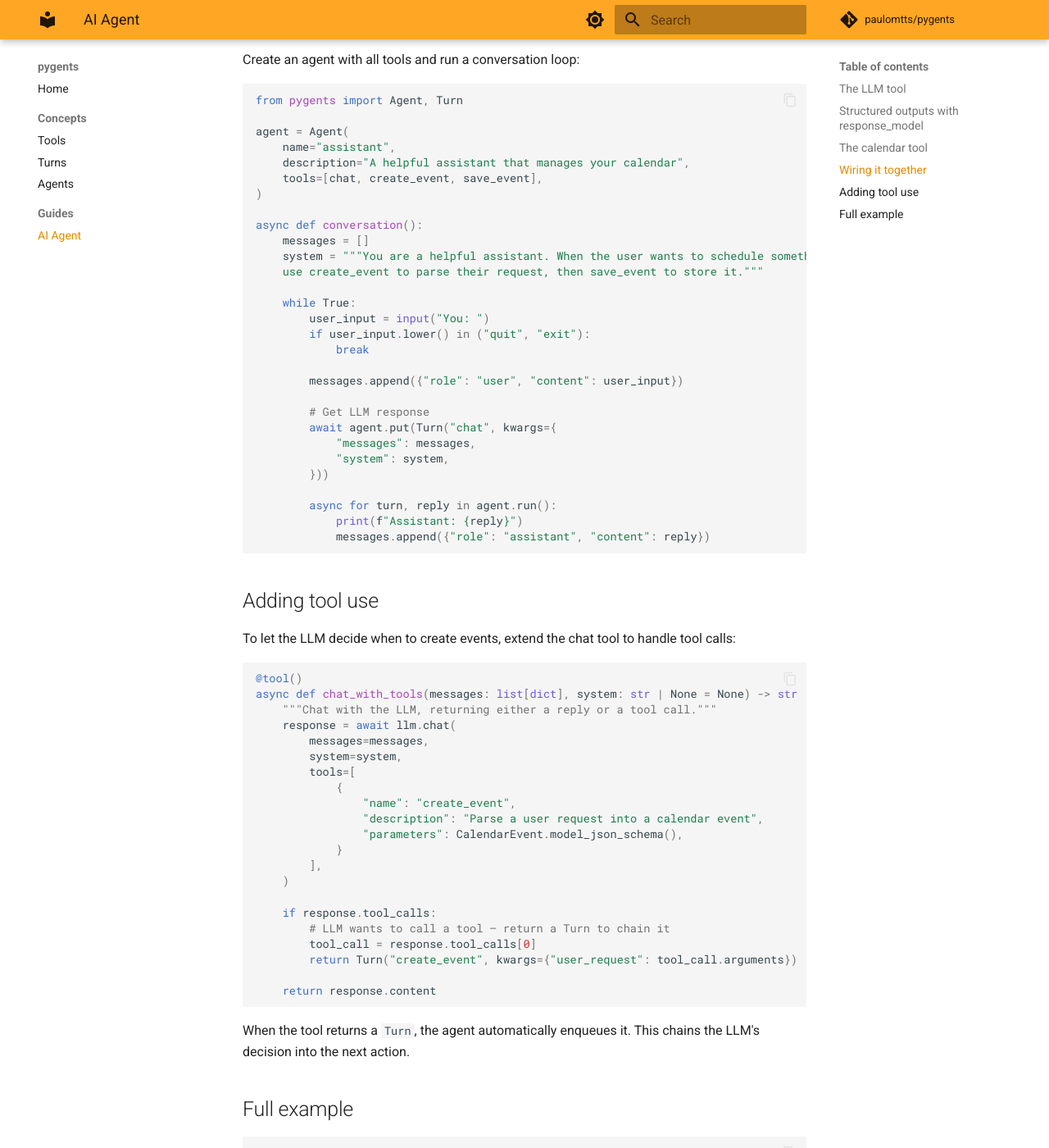
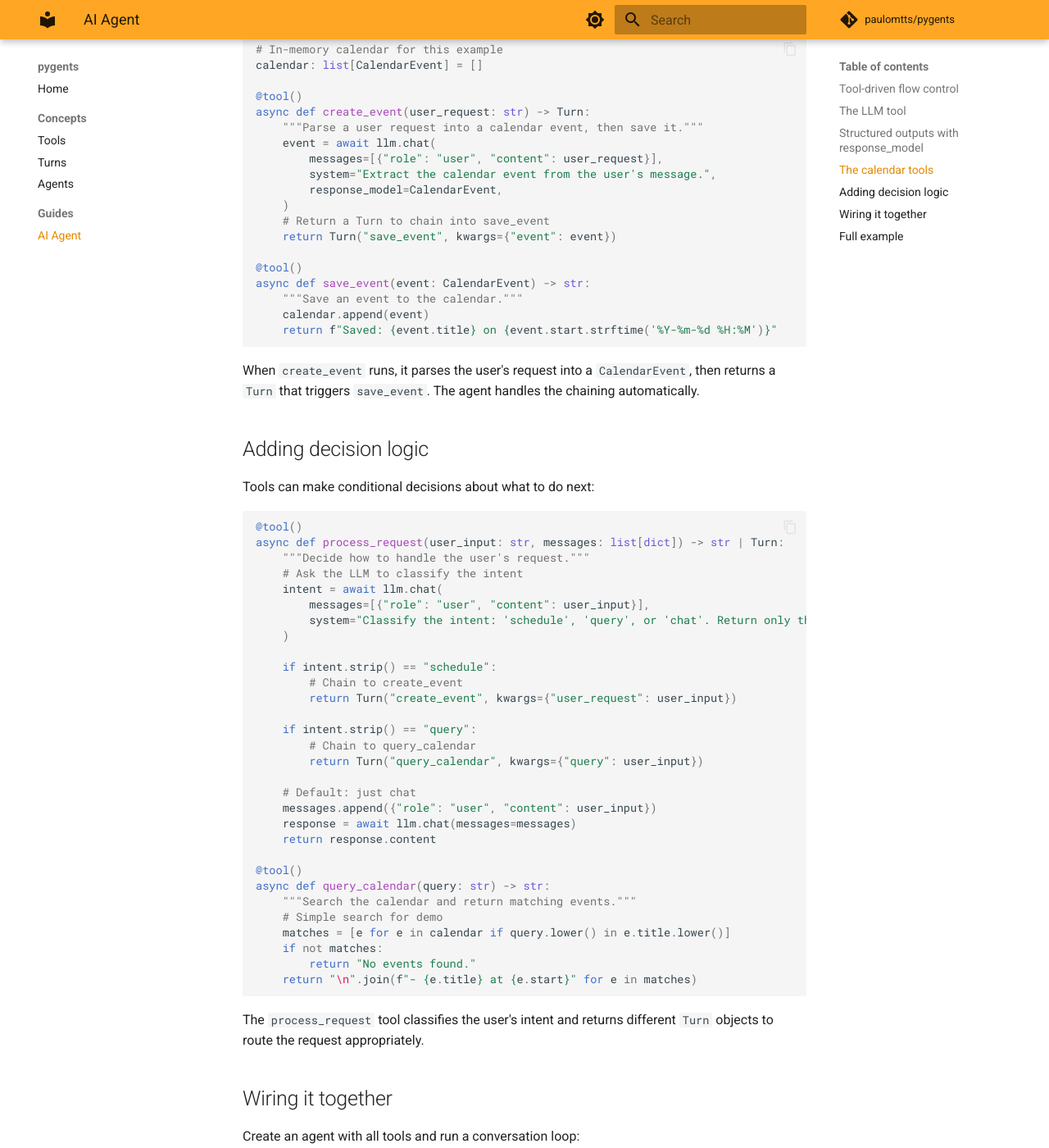
Before and after one commit to paulomtts/pygents, an MkDocs documentation site: the page built from docs/guides/ai-agent.md, in a window 1280 px wide and 1400 px high, scrolled down 1676 px. Shown: the whole window at 82% size. Built offline with MkDocs 1.6.1 and Material for MkDocs 9.7.7, drawn with Linux system fonts in a browser that asks for light colours; comment, search, counter and statistics services are not loaded; some of the changed text lies outside the part shown.

Commit message:
docs: rework AI Agent guide to emphasize Turn-based flow control
- Add Tool-driven flow control section explaining the pattern
- Show tools returning Turn objects conditionally
- Add process_request tool that routes based on intent
- Explain chaining: tool returns Turn → agent enqueues → next tool runs

Co-Authored-By: Claude Opus 4.5 <noreply@anthropic.com>

````diff
--- a/docs/guides/ai-agent.md
+++ b/docs/guides/ai-agent.md
@@ -4,18 +4,36 @@ This guide walks through building a conversational AI agent that can manage a ca
 
 - Define tools that call an LLM
 - Use structured outputs with `response_model`
-- Chain tools together in a conversation loop
+- Let tools control the agent's flow by returning `Turn` objects
+
+## Tool-driven flow control
+
+The key pattern in pygents is that **tools can return `Turn` objects**. When a tool returns a `Turn`, the agent automatically enqueues it for execution. This lets tools decide what happens next — not external orchestration code.
+
+```python
+@tool()
+async def decide_next_step(context: str) -> str | Turn:
+    if needs_more_info(context):
+        return Turn("gather_info", kwargs={"context": context})
+    return "Done processing"
+```
+
+This is powerful because:
+
+- **Tools control flow** — the logic lives where the domain knowledge is
+- **Chaining is implicit** — no explicit queue management needed
+- **Conditional branching** — tools can choose different paths based on results
 
 ## The LLM tool
 
-First, define a tool that sends messages to an LLM. This example uses a generic `llm.chat` interface — adapt it to your provider (OpenAI, Anthropic, etc.).
+Define a tool that sends messages to an LLM. This example uses a generic `llm.chat` interface — adapt it to your provider (OpenAI, Anthropic, etc.).
 
 ```python
-from pygents import tool
+from pygents import tool, Turn
 
 @tool()
-async def chat(messages: list[dict], system: str | None = None) -> str:
-    """Send messages to the LLM and return the response."""
+async def chat(messages: list[dict], system: str | None = None) -> str | Turn:
+    """Chat with the LLM. May return a Turn to trigger tool use."""
     response = await llm.chat(
         messages=messages,
         system=system,
@@ -23,7 +41,7 @@ async def chat(messages: list[dict], system: str | None = None) -> str:
     return response.content
 ```
 
-The tool takes a conversation history and optional system prompt, returning the assistant's reply.
+Note the return type: `str | Turn`. The tool can return a plain response, or it can return a `Turn` to trigger another action.
 
 ## Structured outputs with response_model
 
@@ -38,27 +56,26 @@ class CalendarEvent(BaseModel):
     start: datetime
     end: datetime
     description: str | None = None
-
-@tool()
-async def create_event(user_request: str) -> CalendarEvent:
-    """Parse a user request into a calendar event."""
-    response = await llm.chat(
-        messages=[{"role": "user", "content": user_request}],
-        system="Extract the calendar event from the user's message. Return structured data.",
-        response_model=CalendarEvent,
-    )
-    return response  # Already a CalendarEvent instance
 ```
 
-The LLM returns a validated `CalendarEvent` object, not raw text. This makes downstream processing reliable.
+## The calendar tools
 
-## The calendar tool
-
-Now add a tool that saves events to a calendar:
+Now define tools that work with calendar events. Each tool can return a `Turn` to chain the next action:
 
 ```python
 # In-memory calendar for this example
 calendar: list[CalendarEvent] = []
+
+@tool()
+async def create_event(user_request: str) -> Turn:
+    """Parse a user request into a calendar event, then save it."""
+    event = await llm.chat(
+        messages=[{"role": "user", "content": user_request}],
+        system="Extract the calendar event from the user's message.",
+        response_model=CalendarEvent,
+    )
+    # Return a Turn to chain into save_event
+    return Turn("save_event", kwargs={"event": event})
 
 @tool()
 async def save_event(event: CalendarEvent) -> str:
@@ -66,6 +83,47 @@ async def save_event(event: CalendarEvent) -> str:
     calendar.append(event)
     return f"Saved: {event.title} on {event.start.strftime('%Y-%m-%d %H:%M')}"
 ```
+
+When `create_event` runs, it parses the user's request into a `CalendarEvent`, then returns a `Turn` that triggers `save_event`. The agent handles the chaining automatically.
+
+## Adding decision logic
+
+Tools can make conditional decisions about what to do next:
+
+```python
+@tool()
+async def process_request(user_input: str, messages: list[dict]) -> str | Turn:
+    """Decide how to handle the user's request."""
+    # Ask the LLM to classify the intent
+    intent = await llm.chat(
+        messages=[{"role": "user", "content": user_input}],
+        system="Classify the intent: 'schedule', 'query', or 'chat'. Return only the word.",
+    )
+
+    if intent.strip() == "schedule":
+        # Chain to create_event
+        return Turn("create_event", kwargs={"user_request": user_input})
+
+    if intent.strip() == "query":
+        # Chain to query_calendar
+        return Turn("query_calendar", kwargs={"query": user_input})
+
+    # Default: just chat
+    messages.append({"role": "user", "content": user_input})
+    response = await llm.chat(messages=messages)
+    return response.content
+
+@tool()
+async def query_calendar(query: str) -> str:
+    """Search the calendar and return matching events."""
+    # Simple search for demo
+    matches = [e for e in calendar if query.lower() in e.title.lower()]
+    if not matches:
+        return "No events found."
+    return "\n".join(f"- {e.title} at {e.start}" for e in matches)
+```
+
+The `process_request` tool classifies the user's intent and returns different `Turn` objects to route the request appropriately.
 
 ## Wiring it together
 
@@ -77,61 +135,31 @@ from pygents import Agent, Turn
 agent = Agent(
     name="assistant",
     description="A helpful assistant that manages your calendar",
-    tools=[chat, create_event, save_event],
+    tools=[process_request, create_event, save_event, query_calendar],
 )
 
 async def conversation():
     messages = []
-    system = """You are a helpful assistant. When the user wants to schedule something,
-    use create_event to parse their request, then save_event to store it."""
 
     while True:
         user_input = input("You: ")
         if user_input.lower() in ("quit", "exit"):
             break
 
-        messages.append({"role": "user", "content": user_input})
-
-        # Get LLM response
-        await agent.put(Turn("chat", kwargs={
+        # Start with process_request — it decides what to do next
+        await agent.put(Turn("process_request", kwargs={
+            "user_input": user_input,
             "messages": messages,
-            "system": system,
         }))
 
-        async for turn, reply in agent.run():
-            print(f"Assistant: {reply}")
-            messages.append({"role": "assistant", "content": reply})
+        # Run until the queue is empty (all chained turns complete)
+        async for turn, result in agent.run():
+            if isinstance(result, str):
+                print(f"Assistant: {result}")
+                messages.append({"role": "assistant", "content": result})
 ```
 
-## Adding tool use
-
-To let the LLM decide when to create events, extend the chat tool to handle tool calls:
-
-```python
-@tool()
-async def chat_with_tools(messages: list[dict], system: str | None = None) -> str | Turn:
-    """Chat with the LLM, returning either a reply or a tool call."""
-    response = await llm.chat(
-        messages=messages,
-        system=system,
-        tools=[
-            {
-                "name": "create_event",
-                "description": "Parse a user request into a calendar event",
-                "parameters": CalendarEvent.model_json_schema(),
-            }
-        ],
-    )
-
-    if response.tool_calls:
-        # LLM wants to call a tool — return a Turn to chain it
-        tool_call = response.tool_calls[0]
-        return Turn("create_event", kwargs={"user_request": tool_call.arguments})
-
-    return response.content
-```
-
-When the tool returns a `Turn`, the agent automatically enqueues it. This chains the LLM's decision into the next action.
+The agent processes `process_request`, which may return a `Turn` for `create_event`, which returns a `Turn` for `save_event`. Each step chains automatically until a tool returns a plain value instead of a `Turn`.
 
 ## Full example
 
@@ -150,40 +178,59 @@ class CalendarEvent(BaseModel):
 calendar: list[CalendarEvent] = []
 
 @tool()
-async def chat(messages: list[dict], system: str | None = None) -> str:
-    response = await llm.chat(messages=messages, system=system)
-    return response.content
+async def process_request(user_input: str, messages: list[dict]) -> str | Turn:
+    """Route the request based on intent."""
+    intent = await llm.chat(
+        messages=[{"role": "user", "content": user_input}],
+        system="Classify: 'schedule', 'query', or 'chat'. Return only the word.",
+    )
+
+    if "schedule" in intent.lower():
+        return Turn("create_event", kwargs={"user_request": user_input})
+    if "query" in intent.lower():
+        return Turn("query_calendar", kwargs={"query": user_input})
+
+    messages.append({"role": "user", "content": user_input})
+    return (await llm.chat(messages=messages)).content
 
 @tool()
-async def create_event(user_request: str) -> CalendarEvent:
-    response = await llm.chat(
+async def create_event(user_request: str) -> Turn:
+    """Parse request and chain to save."""
+    event = await llm.chat(
         messages=[{"role": "user", "content": user_request}],
-        system="Extract the calendar event. Return structured data.",
+        system="Extract the calendar event.",
         response_model=CalendarEvent,
     )
-    return response
+    return Turn("save_event", kwargs={"event": event})
 
 @tool()
 async def save_event(event: CalendarEvent) -> str:
+    """Save and confirm."""
     calendar.append(event)
-    return f"Saved: {event.title}"
+    return f"Saved: {event.title} on {event.start.strftime('%Y-%m-%d %H:%M')}"
 
-agent = Agent("assistant", "Calendar assistant", [chat, create_event, save_event])
+@tool()
+async def query_calendar(query: str) -> str:
+    """Search calendar."""
+    matches = [e for e in calendar if query.lower() in e.title.lower()]
+    if not matches:
+        return "No events found."
+    return "\n".join(f"- {e.title} at {e.start}" for e in matches)
+
+agent = Agent("assistant", "Calendar assistant", [
+    process_request, create_event, save_event, query_calendar
+])
 
 async def main():
-    # Schedule a meeting
-    await agent.put(Turn("create_event", kwargs={
-        "user_request": "Schedule a team standup tomorrow at 9am for 30 minutes"
+    await agent.put(Turn("process_request", kwargs={
+        "user_input": "Schedule a team standup tomorrow at 9am for 30 minutes",
+        "messages": [],
     }))
 
     async for turn, result in agent.run():
-        if isinstance(result, CalendarEvent):
-            # Chain: save the event
-            await agent.put(Turn("save_event", kwargs={"event": result}))
-        else:
-            print(result)
+        print(f"[{turn.tool_name}] {result}")
 
 asyncio.run(main())
 ```
 
-This pattern — LLM decides, tools execute, results chain — is the foundation of agentic systems. The agent handles queuing, streaming, and error handling; you focus on the tools.
+This pattern — **tools return `Turn` objects to control flow** — is the foundation of agentic systems. The agent handles queuing, streaming, and error handling; you focus on the decision logic inside each tool.
````
